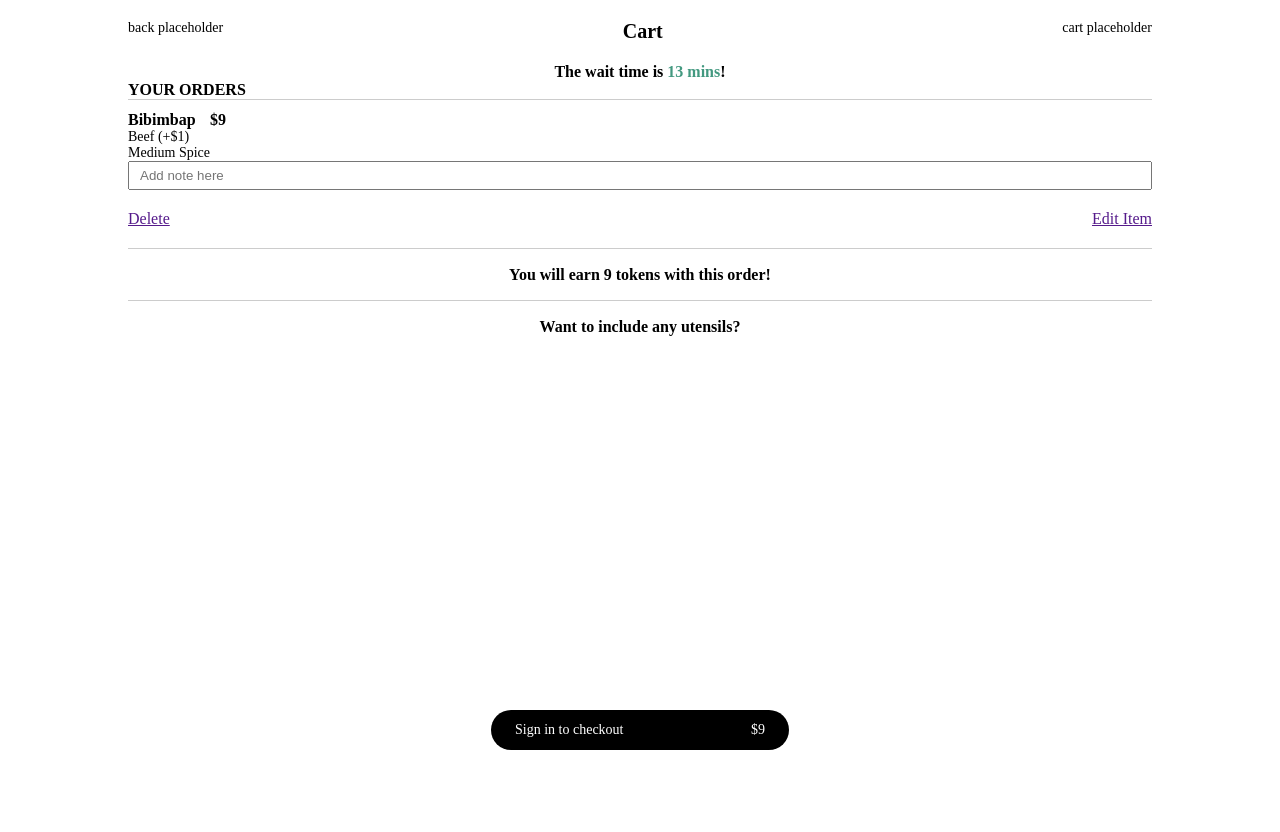
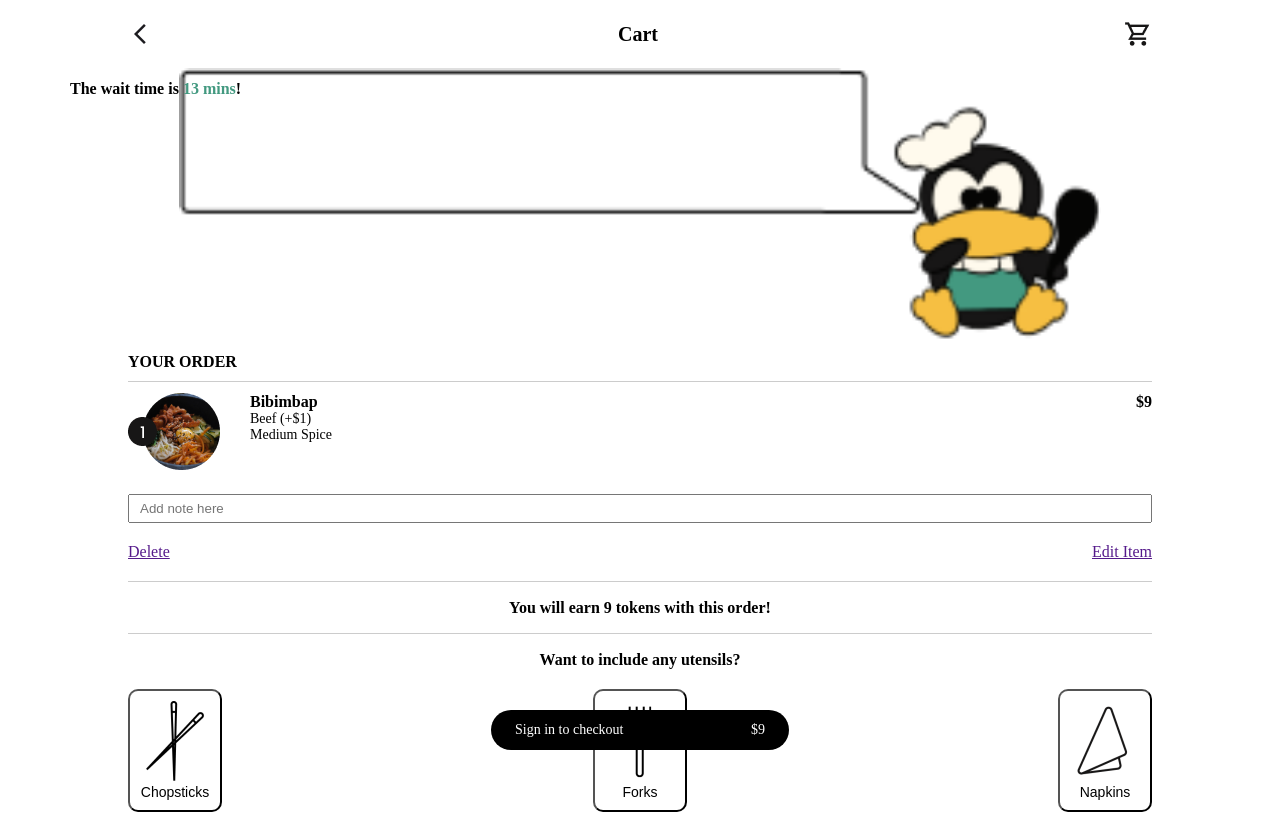
Before and after one commit to danelegassick/idm216-OnTheGrid-Kami, a PHP site: page / in a window 1280 px wide. Before the commit the page ends 750 px from the top, so only its background shows below. Run offline with PHP 8.4, Linux system fonts and the light colour scheme.

Commit message:
add images

```diff
--- a/Index.html
+++ b/Index.html
@@ -13,18 +13,19 @@
 
  <!-- Top header -->
     <header class="header">
-        <p>back placeholder</p>
+        <img src="images/back-arrow.png">
         <h1> Cart </h1>
-        <p>cart placeholder</p>
+        <img src="images/cart.png ">
     </header>
 <!--Wait time-->
 <div class="align-center">
-    <h2>
+    <img src="images/wait-time-penguin.png" class="wait-time-penguin"/>
+    <h2 class="wait-time-text">
         The wait time is <span style="color:var(--accent-green)">13 mins</span>!
     </h2>
 </div>
 
-<h2 class="all-caps"> Your Orders </h2>
+<h2 class="all-caps"> Your Order </h2>
 <!-- LINE -->
 <span class="line text-line"></span>
 
@@ -32,9 +33,10 @@
     <div>
         <!-- Order information -->
         <div class="cart-order-item">
-            <div>
-                <img>
+            <div class="cart-order-img">
+                <img src="images/bibimbap_quantity-1.png">
             </div>
+            <div class="cart-order-text">
                 <div>
                     <h2>Bibimbap</h2>
                     <p> Beef (+$1)</p>
@@ -42,6 +44,7 @@
                 </div>
                 <div>
                     <h2> $9 </h2>
+                </div>
             </div>
         </div>
         <!-- Note input -->
@@ -71,6 +74,20 @@
             Want to include any utensils?
         </h2>
     </div>
+        <div class="all-utensils">
+            <button class="utensil-btn">
+                <img src="images/chopsticks.png">
+                <p>Chopsticks</p>
+            </button>
+            <button class="utensil-btn">
+                <img src="images/fork.png">
+                <p>Forks</p>
+            </button>
+            <button class="utensil-btn">
+                <img src="images/napkin.png">
+                <p>Napkins</p>
+            </button>
+        </div>
 
     <!-- CTA Button -->
     <div class="align-center">
--- a/styles.css
+++ b/styles.css
@@ -12,6 +12,7 @@
     --inactive: #A6A6A6;
     --accent-green: #439980;
     --background-beige: #FFFAED;
+    --white: #FFFFFF;
 }
 
 h1 {
@@ -77,19 +78,29 @@ p {
 .header {
     display: flex;
     justify-content: space-between;
+    align-items: center;
     flex-direction: row nowrap;
     margin: 20px 0;
 }
 
+.cart-order-text {
+    display: flex;
+   justify-content: space-between;
+   width: 100%;
+}
+
 .cart-order-item {
     display: flex;
+    gap: 30px;
 }
+
+
 
 .note {
     margin: 0 auto;
     width: 100%;
     padding: 5px 10px;
-    margin-bottom: 20px;
+    margin: 20px 0;
     box-sizing: border-box;
 }
 
@@ -103,5 +114,32 @@ p {
 }
 
 .text-line {
-    margin: 0 0 10px 0 ;
+    margin: 10px 0 ;
 }
+
+.wait-time-text {
+    position: absolute;
+    margin: auto;
+    left: 70px;
+    top: 80px;
+
+}
+
+.wait-time-penguin{
+    width: 90%;
+}
+
+.utensil-btn {
+    background-color: var(--white);
+    border-radius: 10px;
+    padding: 10px 5px;
+
+}
+
+
+
+.all-utensils {
+    display: flex;
+    justify-content: space-between;
+    margin: 20px 0;
+}
```
Also changed, not shown: images/back-arrow.png (added), images/bibimbap_quantity-1.png (added), images/cart.png (added), images/chopsticks.png (added), images/fork.png (added), images/napkin.png (added), images/wait-time-penguin.png (added). Lines whose indentation alone changed are shown as unchanged.
